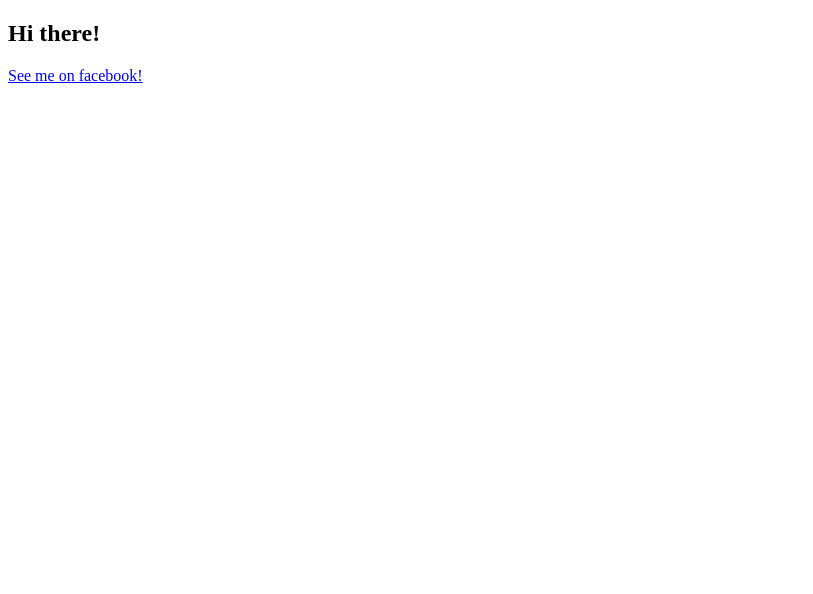
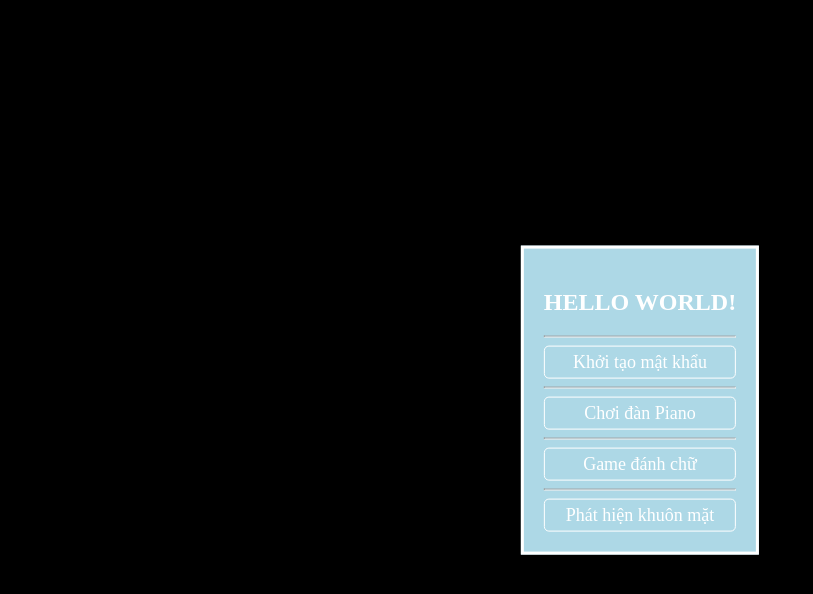
Before and after one commit to youaskwetellhow/youaskwetellhow.github.io, a plain HTML site: page index.html in a window 1280 px wide. Shown: the whole page, without its empty margins (0-813 px from the left). Drawn offline with Linux system fonts and the light colour scheme.

Commit message:
Some new collecting app

```diff
--- a/index.html
+++ b/index.html
@@ -2,9 +2,56 @@
 <html>
   <head>
     <title>You ask? We tell how!</title>
+    <style type="text/css">
+    	body {
+    		background: #000;
+    	}
+    	.main {
+    		position: absolute;
+    		top: 50%;
+    		left: 50%;
+    		transform: translate(-50%, -50%);
+    		border: 3px solid #FFF;
+    		background: lightblue;
+    		padding: 20px;
+    	}
+    	.text-center {
+    		text-align: center;
+    	}
+    	.text-white {
+    		color: #FFF;
+    	}
+    	.btn {
+    		display: block;
+    		padding: 5px;
+    		background: lightblue;
+    		border: 1px solid white;
+    		border-radius: 5px;
+    		text-align: center;
+    		color: white;
+    		font-size: 18px;
+    	}
+    	.btn:hover {
+    		background: #CCC;
+    	}
+    	a {
+    		text-decoration: none;
+    	}
+    </style>
   </head>
   <body>
-    <h2>Hi there!</h2>
-    <a href="http://fb.com/baynv910">See me on facebook!</a>
+    <div class="main">
+    	<h2 class="text-center text-white">HELLO WORLD!</h2>
+    	<hr>
+    	<div>
+    		<a class="btn" href="JavaScript-Password-Generator/index.html">Khởi tạo mật khẩu</a>
+    		<hr>
+    		<a class="btn" href="JavaScript-Piano/index.html">Chơi đàn Piano</a>
+    		<hr>
+    		<a class="btn" href="JS-Speed-Typing-Game/index.html">Game đánh chữ</a>
+    		<hr>
+    		<a class="btn" href="Face-Detection-JavaScript/index.html">Phát hiện khuôn mặt</a>
+    	</div>
+    </div>
   </body>
 </html>
```
Also changed, not shown: 1 other file.
